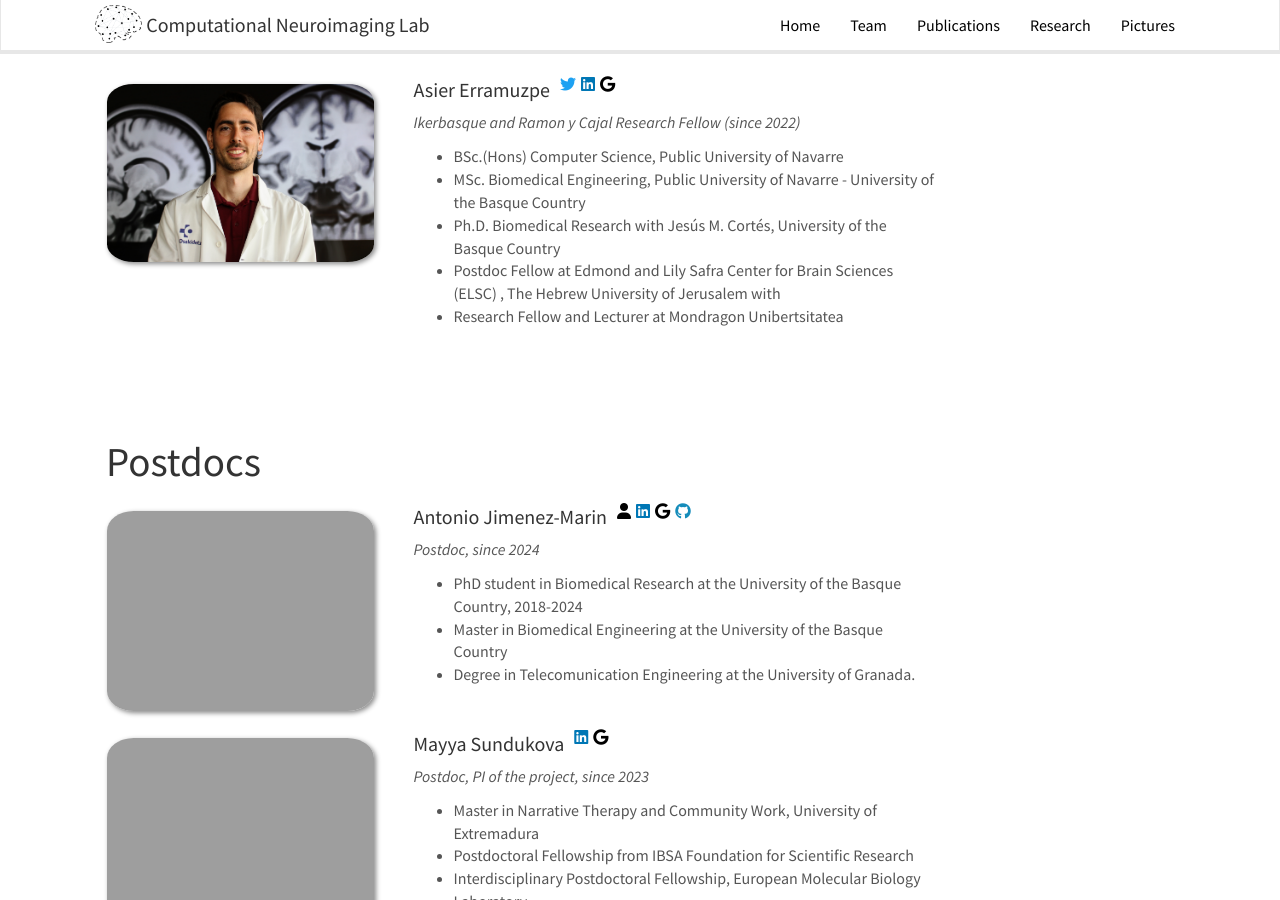
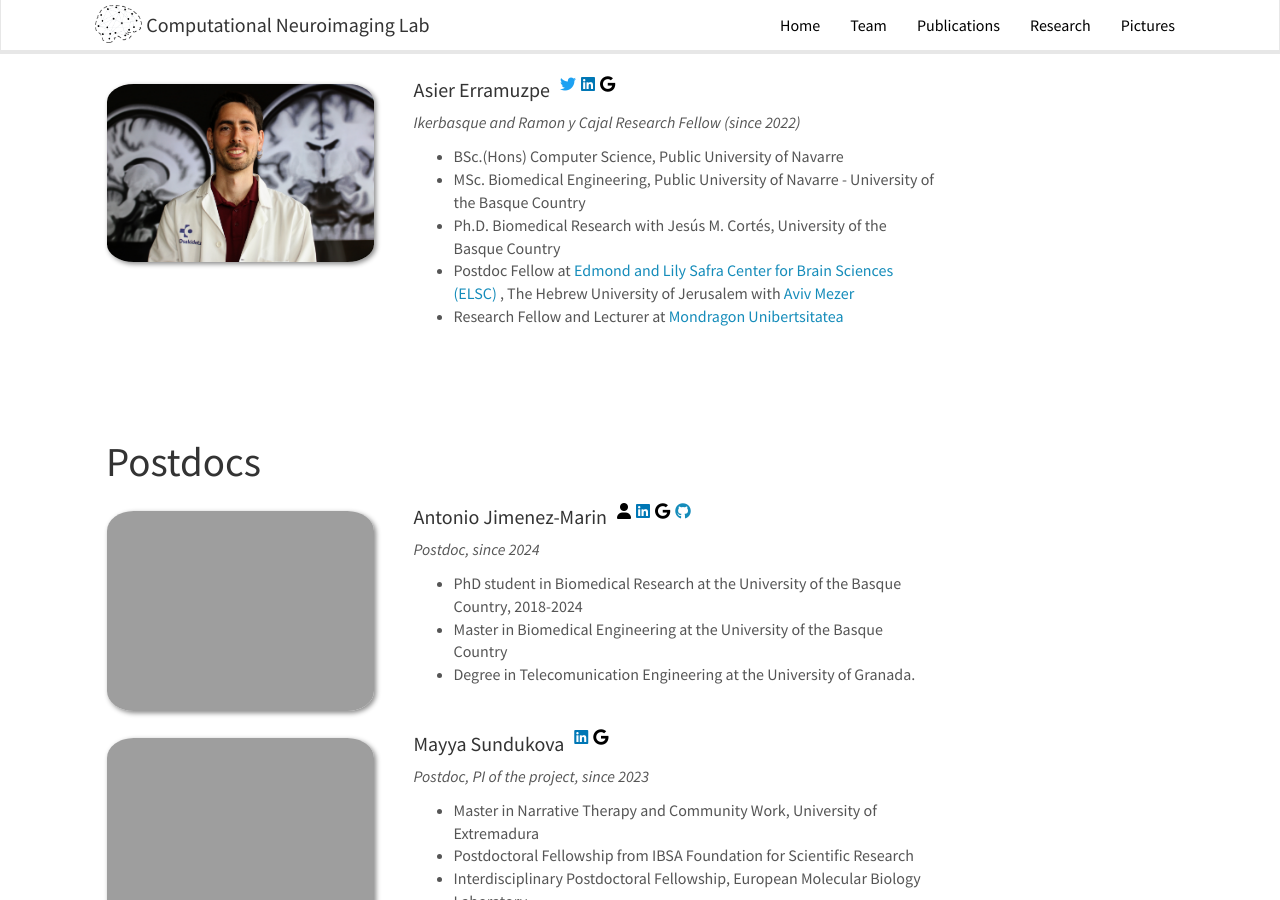
Before and after one commit to itellaetxe/compneurobilbao_website, a Jekyll site: the page built from _pages/team.md, in a window 1280 px wide and 900 px high, scrolled down 784 px. Built offline with Jekyll 4.4.1, drawn with Linux system fonts in a browser that asks for light colours; nearby versions of some CDN libraries.

Commit message:
[update team member info]

```diff
--- a/_data/pi.yml
+++ b/_data/pi.yml
@@ -39,5 +39,5 @@
   education1: BSc.(Hons) Computer Science, Public University of Navarre
   education2: MSc. Biomedical Engineering, Public University of Navarre - University of the Basque Country
   education3: Ph.D. Biomedical Research with Jesús M. Cortés, University of the Basque Country
-  education4:  Postdoc Fellow at Edmond and Lily Safra Center for Brain Sciences (ELSC) , The Hebrew University of Jerusalem with
-  education5: Research Fellow and Lecturer at Mondragon Unibertsitatea
+  education4: Postdoc Fellow at <a href="https://elsc.huji.ac.il/"> Edmond and Lily Safra Center for Brain Sciences (ELSC) </a>, The Hebrew University of Jerusalem with  <a href="https://scholar.google.com/citations?user=dNEiy6UAAAAJ&hl=en"> Aviv Mezer </a>
+  education5: Research Fellow and Lecturer at <a href="mondragon.edu"> Mondragon Unibertsitatea </a>
```
